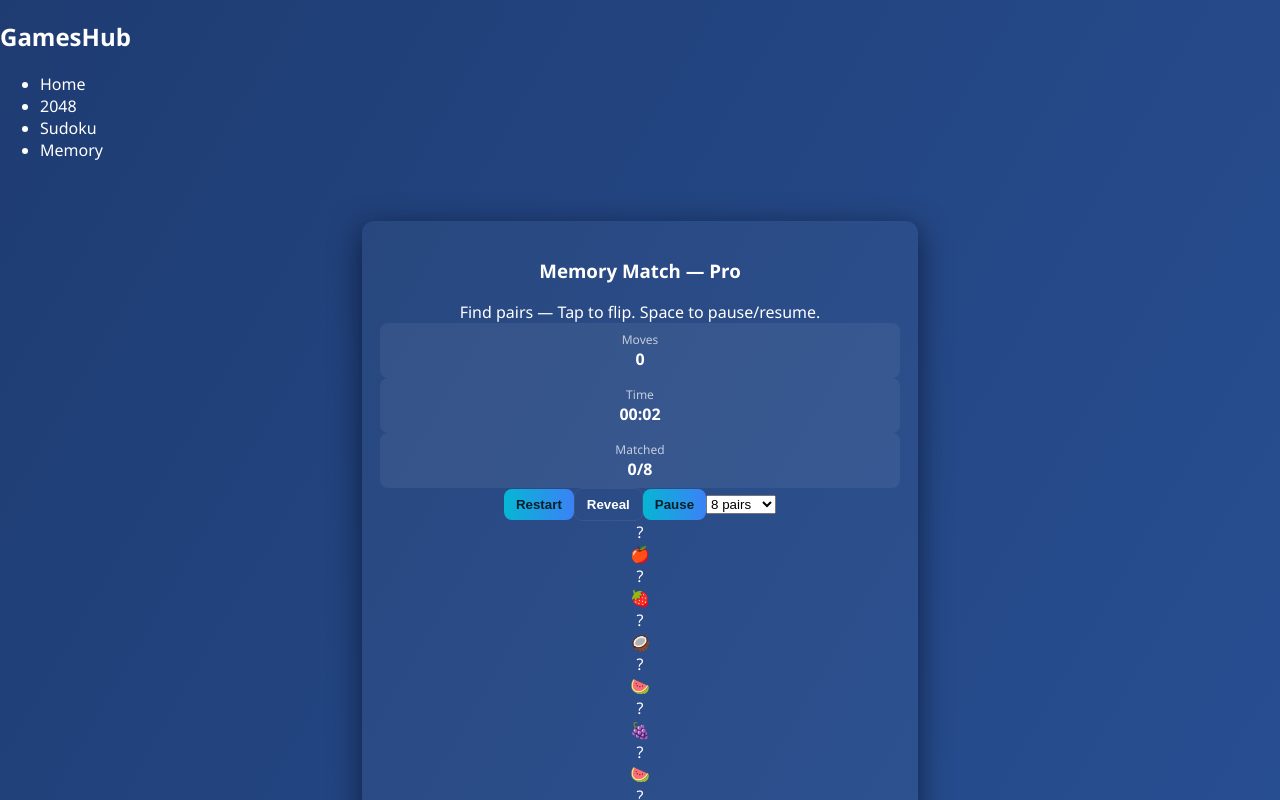
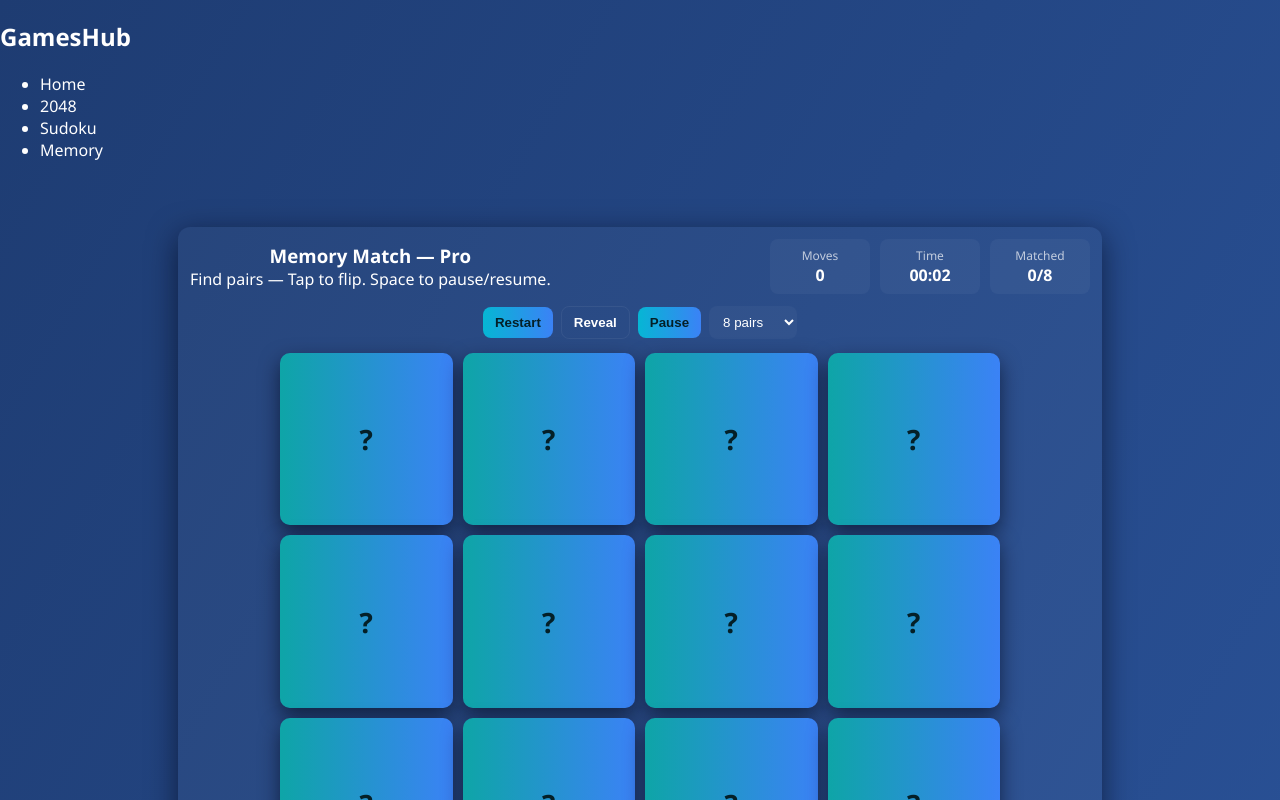
Before and after one commit to Jangraboy55/Gameshub, a React (Vite) app: page / in a window 1280 px wide. Both pictures are taken after a click on the item "Memory". Shown: the top 800 px of the page. Built offline with nearby package versions, Linux system fonts and the light colour scheme.

Commit message:
Update app.css

```diff
--- a/src/styles/app.css
+++ b/src/styles/app.css
@@ -126,3 +126,43 @@ body {
   .cell { width:34px; height:34px; font-size:14px; }
   .num { padding:8px 10px; }
 }
+
+/* ------------- Memory game styles ------------- */
+.memory { max-width:900px; margin:18px auto; padding:12px; }
+.memory-header { display:flex; justify-content:space-between; align-items:center; gap:12px; margin-bottom:12px; }
+.memory-header h3 { margin:0; }
+.memory-stats { display:flex; gap:10px; align-items:center; }
+.score-box { background: rgba(255,255,255,0.04); padding:8px 10px; border-radius:8px; text-align:center; min-width:80px; }
+.score-label { font-size:0.75rem; color:rgba(255,255,255,0.7); }
+.score-value { font-weight:700; font-size:1rem; }
+
+/* controls */
+.memory-controls { display:flex; gap:8px; align-items:center; justify-content:center; margin-bottom:14px; flex-wrap:wrap; }
+.memory-controls select { padding:8px 10px; border-radius:8px; background:rgba(255,255,255,0.03); color:#fff; border:none; }
+
+/* deck */
+.deck-wrap { display:flex; justify-content:center; }
+.deck-grid { display:grid; gap:10px; width:100%; max-width:720px; }
+.card-item { background: transparent; perspective: 800px; cursor: pointer; height: 0; padding-bottom: 100%; position: relative; border-radius:10px; }
+.card-inner { position:absolute; inset:0; transition: transform 420ms cubic-bezier(.2,.9,.3,1); transform-style: preserve-3d; }
+.card-item.flipped .card-inner { transform: rotateY(180deg); }
+.card-front, .card-back { position:absolute; inset:0; display:flex; align-items:center; justify-content:center; border-radius:10px; backface-visibility: hidden; font-size:28px; font-weight:800; }
+.card-front { background: linear-gradient(90deg,#0ea5a7,#3b82f6); color:#042028; transform: rotateY(0); box-shadow: 0 8px 20px rgba(2,6,23,0.6); }
+.card-back { background: rgba(255,255,255,0.96); color:#042028; transform: rotateY(180deg); }
+
+/* matched */
+.card-item.matched .card-inner { transform: scale(1.02); opacity: 0.9; }
+.card-item.matched .card-back { background: linear-gradient(90deg,#fde68a,#f97316); color:#042028; }
+
+/* footer */
+.memory-footer { display:flex; gap:20px; justify-content:center; margin-top:12px; color:rgba(255,255,255,0.9); }
+
+/* responsive */
+@media (max-width:720px) {
+  .deck-grid { max-width:520px; gap:8px; }
+  .card-front, .card-back { font-size:20px; }
+}
+@media (max-width:420px) {
+  .deck-grid { gap:6px; }
+  .card-front, .card-back { font-size:18px; }
+}
```
